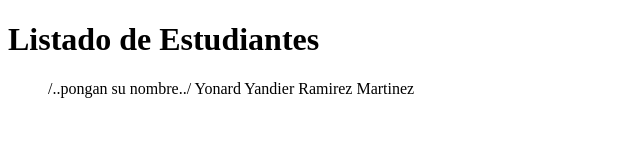
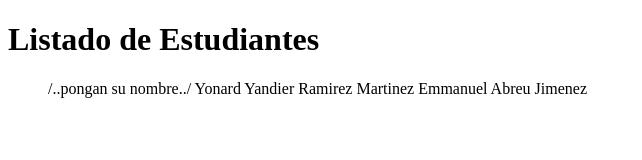
Before and after one commit to Zanderaizer/Listado-estudiante, a plain HTML site: page index.html in a window 1280 px wide. Shown: the whole page, without its empty margins (0-642 px from the left). Drawn offline with Linux system fonts and the light colour scheme.

Commit message:
Nombre de Emmanuel Abreu Jimenez incluido

```diff
--- a/index.html
+++ b/index.html
@@ -11,6 +11,7 @@
     <ul id="estudiantes">
         /..pongan su nombre../
         Yonard Yandier Ramirez Martinez
+        Emmanuel Abreu Jimenez
 
     </ul>
 
```
